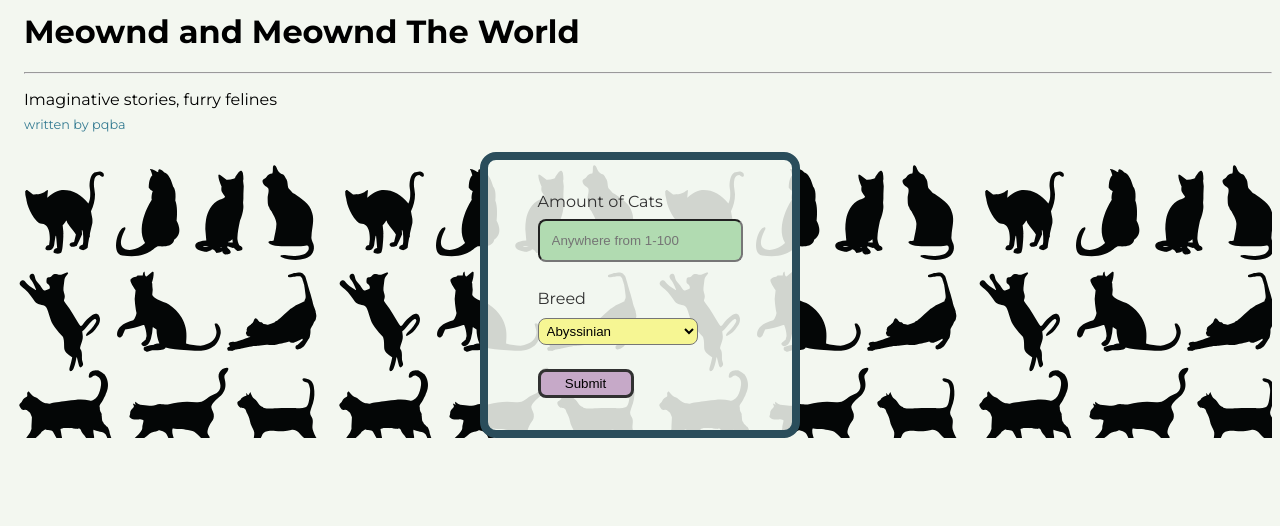
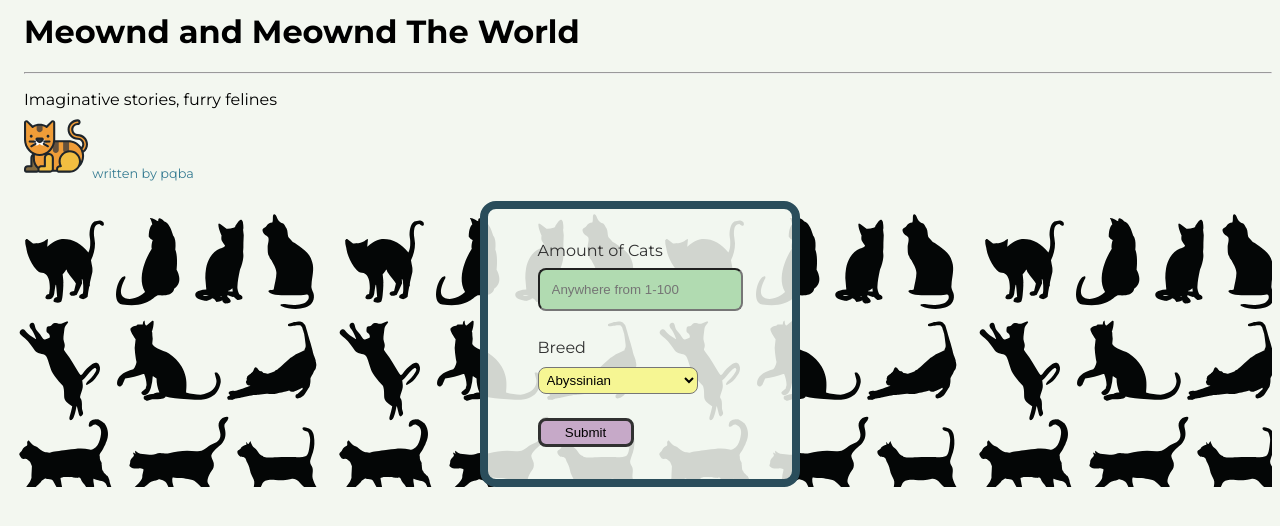
Before and after one commit to pqba/Meownd, a website: page src/CatMe.html in a window 1280 px wide. Drawn offline with Linux system fonts and the light colour scheme; no server answers.

Commit message:
Add cat mascot

```diff
--- a/src/CatMe.html
+++ b/src/CatMe.html
@@ -9,7 +9,7 @@
         <link rel="preconnect" href="https://fonts.gstatic.com" crossorigin>
         <link href="https://fonts.googleapis.com/css2?family=Montserrat:ital,wght@0,100..900;1,100..900&display=swap"
             rel="stylesheet">
-
+            <link rel="icon" href="../media/cat.ico"/>
             <meta name="viewport" content="width=device-width, initial-scale=1" />
     </head>
 
@@ -18,6 +18,7 @@
             <h1>Meownd and Meownd The World</h1>
             <hr>
             <p class="subtitle">Imaginative stories, furry felines </p>
+            <img src="../media/vector_cat.svg" class="small">
             <a href="https://github.com/pqba" class="smaller-text low-pad">written by pqba</a>
         </div>
         <br>
--- a/src/backend.js
+++ b/src/backend.js
@@ -34,7 +34,7 @@ app.get('/get-images', async (req, res) => {
     // Get API response, form generative story.
     const response = await axios.get(apiUrl);
     const info = response.data;
-    //     data["_geministory"] = imagineStory(formatCatAPI(data),data["url"]);
+    // TODO: const story = imagineStory(formatCatAPI(data),data["url"]);
     const story = "Lorem ipsum";
 
     const data = {
```
Also changed, not shown: media/cat.ico (added), media/vector_cat.svg (added).
